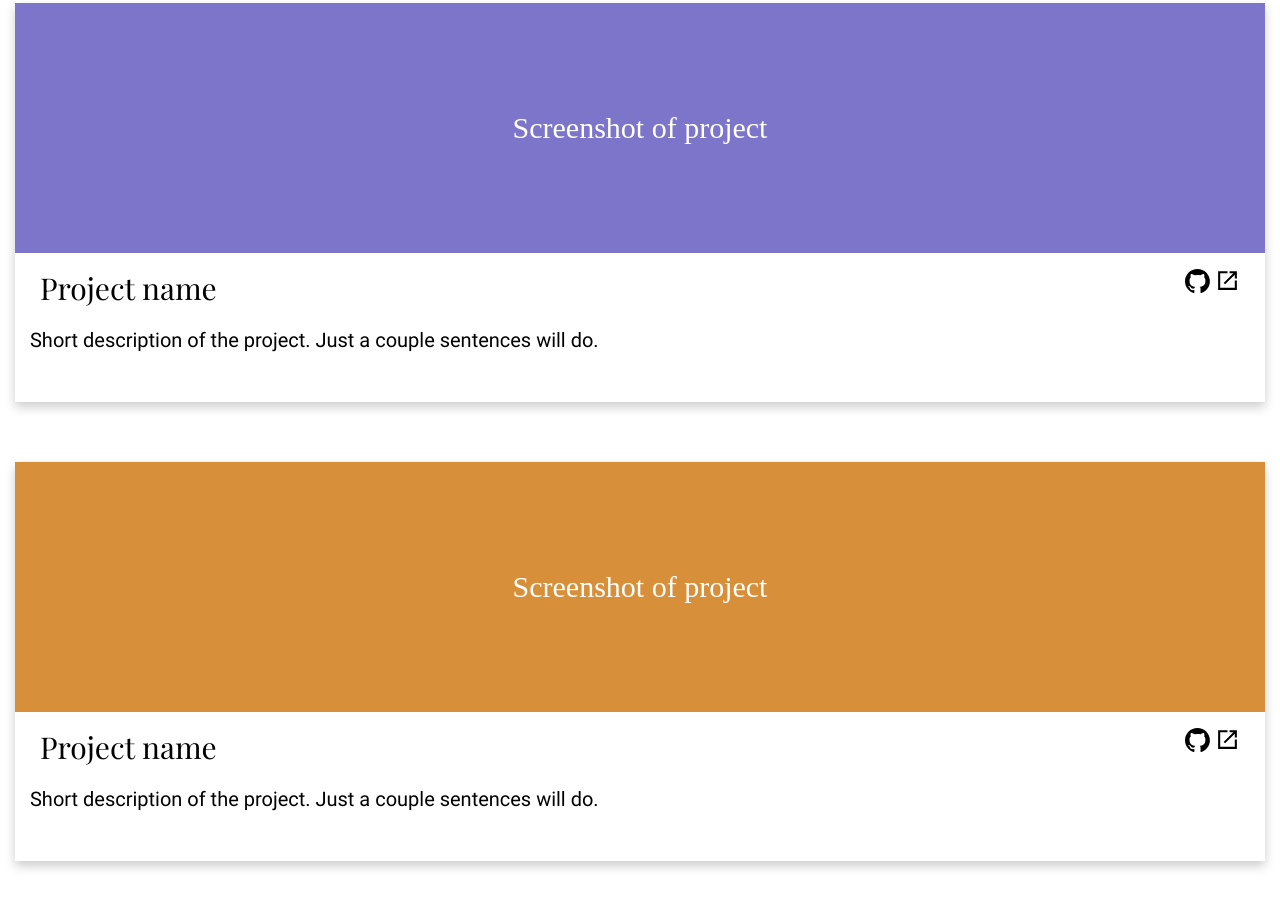
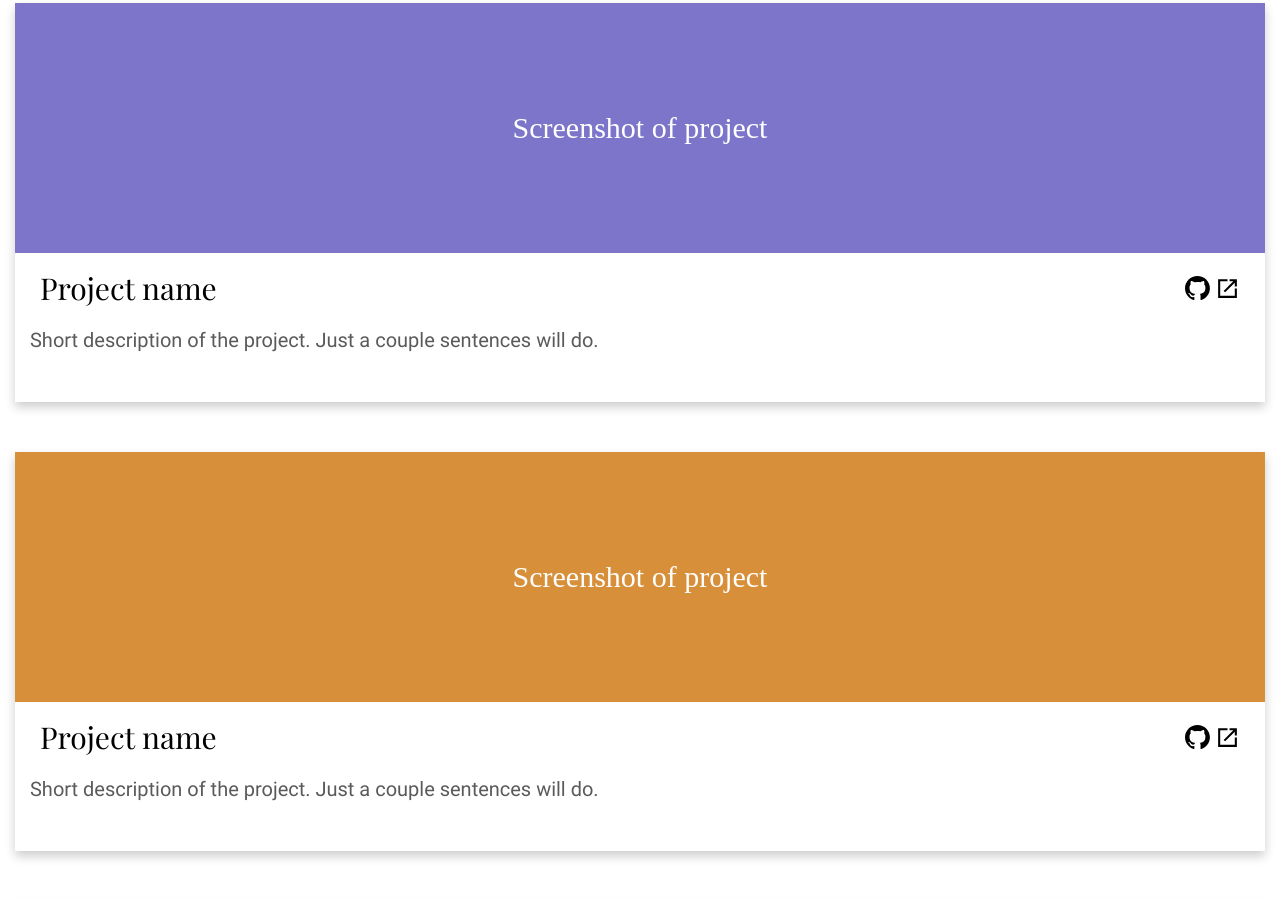
Before and after one commit to miguelruizc/odin-homepage, a plain HTML site: page index.html in a window 1280 px wide. Shown: the part 890-1788 px from the top of the page. Drawn offline with Linux system fonts and the light colour scheme.

Commit message:
Tweak project-cards style

```diff
--- a/style.css
+++ b/style.css
@@ -74,7 +74,7 @@ h2 {
 .projects {
     display: flex;
     flex-direction: column;
-    gap: 30px;
+    gap: 20px;
 }
 
 #project1 .project-card-screenshot {background-color: #7c75ca;}
@@ -92,6 +92,7 @@ h2 {
 .project-card-title {
     display: flex;
     justify-content: space-between;
+    align-items: center;
 }
 
 .project-card-screenshot {
@@ -110,11 +111,20 @@ h2 {
     padding-bottom: 50px;
 }
 
+.project-card-info p {
+    color: rgb(90, 90, 90);
+}
+
 .project-card-title {
     margin-left: 10px;
     margin-right: 10px;
     margin-bottom: 20px;
     display: flex;
+}
+.project-card-links {
+    display:flex;
+    align-items: center;
+    gap: 5px;
 }
 
 .project-card .icon {
```
